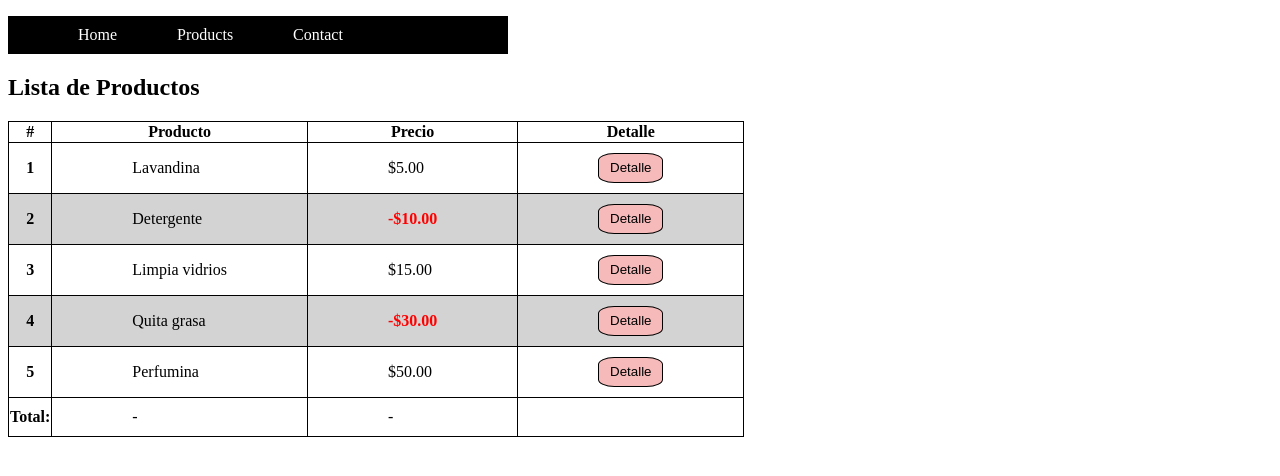
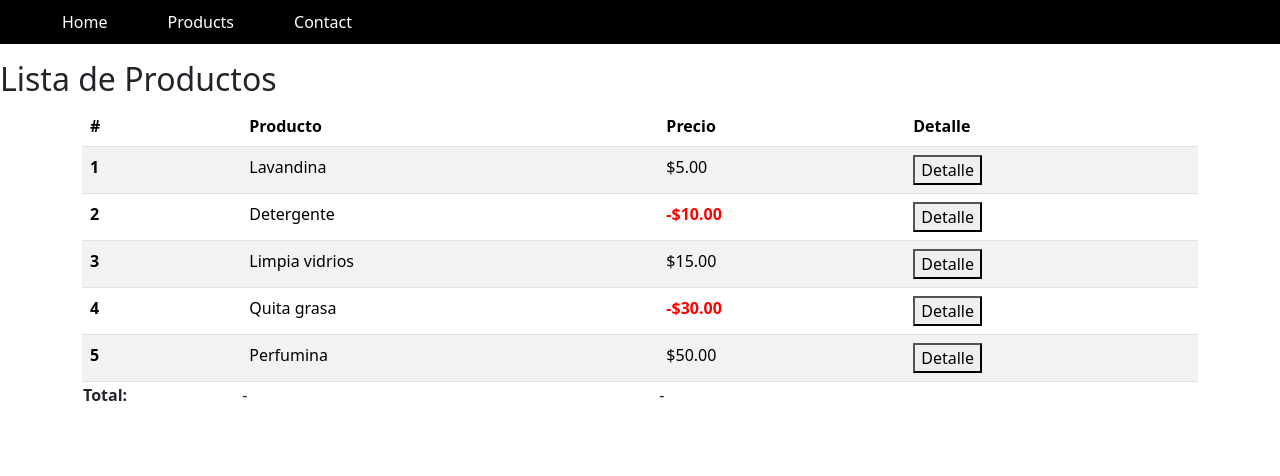
Before and after one commit to ochoa8al/AngularRoutes, an Angular app: page /products in a window 1280 px wide. Shown: the top 476 px of the page. Built offline with nearby package versions, Linux system fonts and the light colour scheme.

Commit message:
Formularios reactivos

```diff
--- a/angular.json
+++ b/angular.json
@@ -25,9 +25,10 @@
               "src/assets"
             ],
             "styles": [
-              "src/styles.css"
+              "src/styles.css",
+              "node_modules/bootstrap/dist/css/bootstrap.min.css"
             ],
-            "scripts": []
+            "scripts": ["node_modules/bootstrap/dist/js/bootstrap.bundle.min.js"]
           },
           "configurations": {
             "production": {
--- a/package.json
+++ b/package.json
@@ -18,6 +18,7 @@
     "@angular/platform-browser": "^16.2.0",
     "@angular/platform-browser-dynamic": "^16.2.0",
     "@angular/router": "^16.2.0",
+    "bootstrap": "^5.3.2",
     "rxjs": "~7.8.0",
     "tslib": "^2.3.0",
     "zone.js": "~0.13.0"
--- a/src/app/app.component.css
+++ b/src/app/app.component.css
@@ -2,7 +2,7 @@
     background-color: black;
     padding: 0;
     margin: 0;
-    max-width: 500px;
+
 }
 
 ul{
--- a/src/app/app.module.ts
+++ b/src/app/app.module.ts
@@ -7,6 +7,7 @@ import { HomeComponent } from './home/home.component';
 import { ContactComponent } from './contact/contact.component';
 import { ProductsComponent } from './products/products.component';
 import { ProductDetailComponent } from './product-detail/product-detail.component';
+import { ReactiveFormsModule } from '@angular/forms';
 
 @NgModule({
   declarations: [
@@ -18,7 +19,8 @@ import { ProductDetailComponent } from './product-detail/product-detail.componen
   ],
   imports: [
     BrowserModule,
-    AppRoutingModule
+    AppRoutingModule,
+    ReactiveFormsModule
   ],
   providers: [],
   bootstrap: [AppComponent]
--- a/src/app/contact/contact.component.html
+++ b/src/app/contact/contact.component.html
@@ -1 +1,17 @@
-<p>contact works!</p>
+<div class="container">
+    <form [formGroup]="miFormulario" (ngSubmit)="Enviar()">
+        <div class="mb-3">
+            <label for="nombreContacto" class="form-label">Nombre:</label>
+            <input type="input" [ngClass]="{'is-invalid': hayError('nombre','required')}" class="form-control" id="nombreContacto" formControlName="nombre">
+            <div class="text-danger" *ngIf="hayError('nombre','required')">Nombre es requerido</div>
+            <div class="text-danger" *ngIf="hayError('nombre','minlength')">El nombre debe tener mínimo 3 caracteres</div>
+          </div>
+        <div class="mb-3">
+          <label for="exampleInputEmail1" class="form-label">Correo:</label>
+          <input type="email" [ngClass]="{'is-invalid': hayError('correo','email') || hayError('correo','required')}" class="form-control" id="exampleInputEmail1" formControlName="correo">
+          <div class="text-danger" *ngIf="hayError('correo','required')">Correo eléctronico requerido</div>
+          <div class="text-danger" *ngIf="hayError('correo','email')">Formato de correo invalido</div>
+        </div>
+        <button type="submit" class="btn btn-primary">Submit</button>
+      </form>
+</div>
--- a/src/app/contact/contact.component.ts
+++ b/src/app/contact/contact.component.ts
@@ -1,4 +1,5 @@
 import { Component } from '@angular/core';
+import { FormBuilder, FormGroup, Validators } from '@angular/forms';
 
 @Component({
   selector: 'app-contact',
@@ -7,4 +8,22 @@ import { Component } from '@angular/core';
 })
 export class ContactComponent {
 
+  miFormulario: FormGroup;
+
+  constructor( private fb : FormBuilder){
+    this.miFormulario = fb.group({
+      nombre: ['',[ Validators.required,Validators.minLength(3)]],
+      correo: ['',[Validators.email, Validators.required]]
+    })
+  }
+
+  Enviar(){
+    console.log(this.miFormulario);
+  };
+
+  hayError(campo:string,validacion:string){
+    return this.miFormulario.get(campo)?.hasError(validacion) &&
+      this.miFormulario.get(campo)?.touched
+  }
+
 }
--- a/src/app/products/products.component.css
+++ b/src/app/products/products.component.css
@@ -1,27 +1,3 @@
-/*Estilos de la tabla*/
-td{
-    padding: 10px 80px;
-}
-tr:nth-child(even){
-    background-color: lightgray;
-}
-tr:hover{
-    background-color: rgb(135, 180, 252);
-}
-table, th, td {
-    border: 1px solid black;
-    border-collapse: collapse;
-}
-
-.tableButton {
-    background-color: rgb(246, 186, 186);
-    border: solid 1px black;
-    border-radius: 25%;
-    width: 65px;
-    height: 30px;
-}
-
-/*Estilos de la tabla*/
 
 .color-red{
     color: red;
--- a/src/app/products/products.component.html
+++ b/src/app/products/products.component.html
@@ -1,5 +1,6 @@
 <H2>Lista de Productos</H2>
-<table class="ProductTable">
+<div class="container">
+    <table class="table table-striped">
         <thead>
             <tr>
                 <th>#</th>
@@ -22,3 +23,4 @@
             <td>-</td>
         </tfoot>
     </table>
+</div>
```
Also changed, not shown: 1 other file (tests, documents, lock files or other folders). Lines whose indentation alone changed are shown as unchanged.
